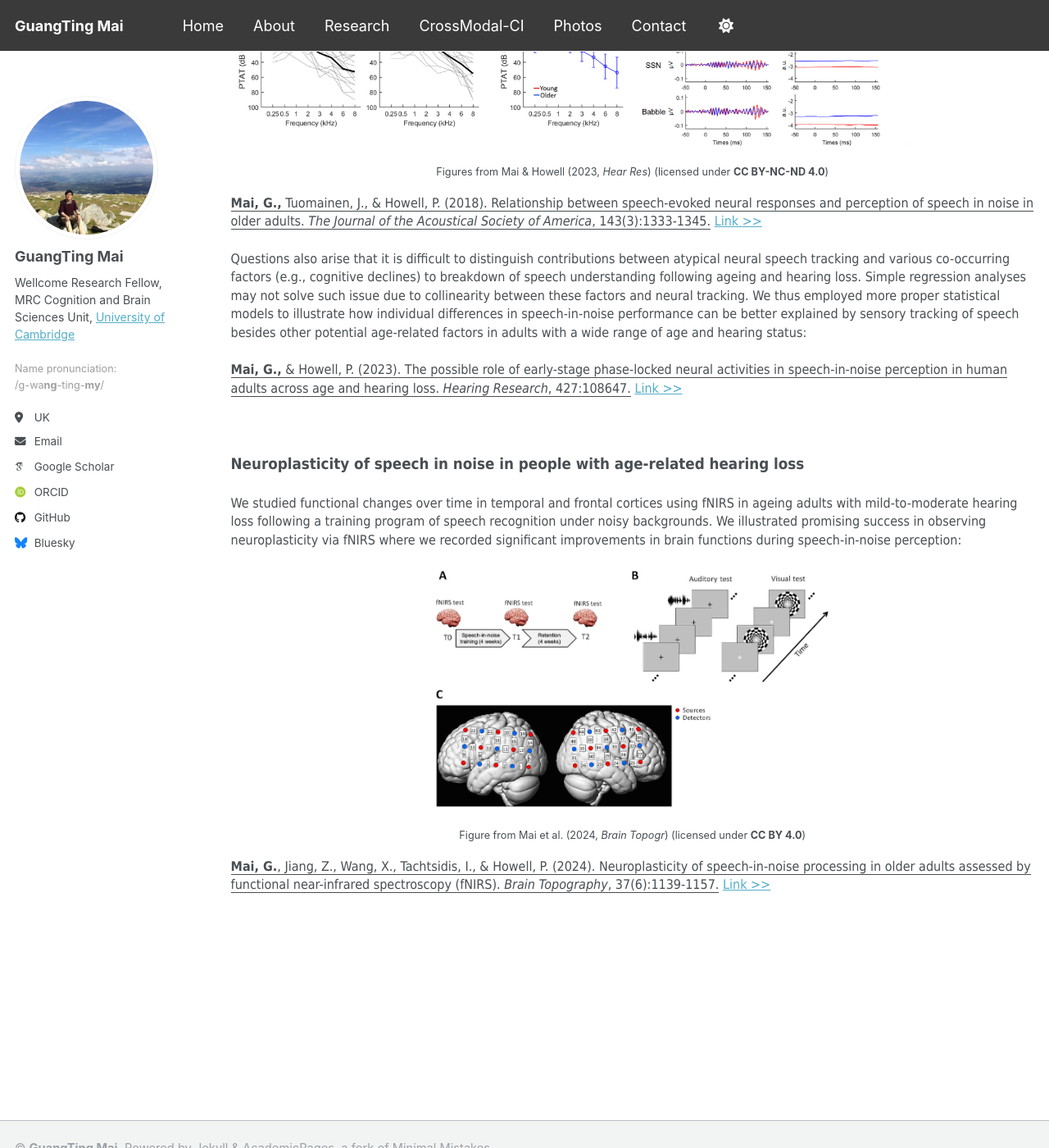
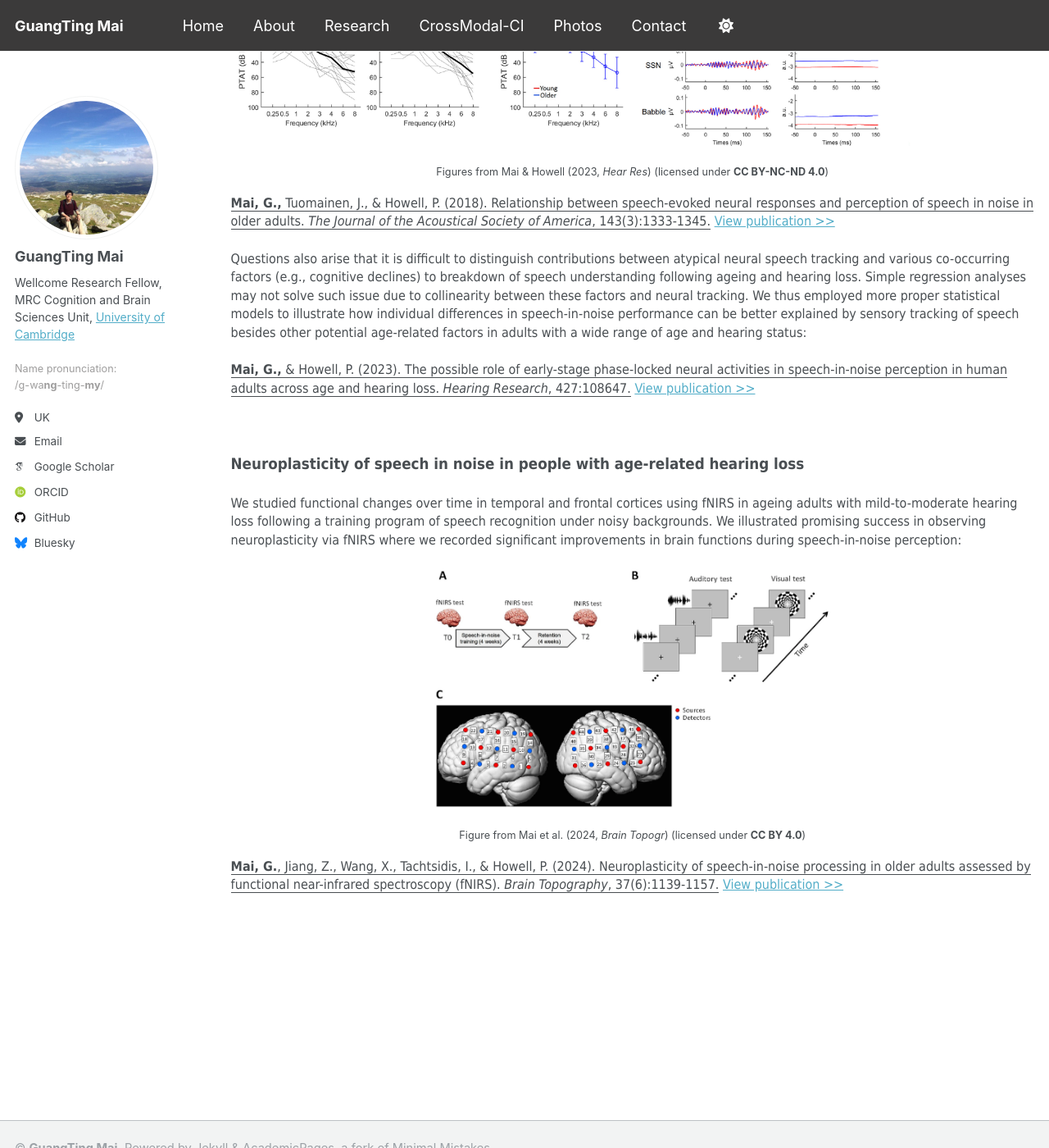
Before and after one commit to guangtingmai/guangtingmai.github.io, a Jekyll site: the page built from _pages/neuraltrack-hearingloss.html, in a window 1280 px wide and 1400 px high, scrolled down 372 px. Shown: the whole window at 82% size. Built offline with Jekyll 4.4.1, drawn with Linux system fonts in a browser that asks for light colours; some web fonts are replaced.

Commit message:
Update neuraltrack-hearingloss.html

```diff
--- a/_pages/neuraltrack-hearingloss.html
+++ b/_pages/neuraltrack-hearingloss.html
@@ -17,13 +17,13 @@
   <img src="https://guangtingmai.github.io/images/HearRes2.png" width="35%">
 </p>
 <p style="text-align:center;font-size:9.5pt;line-height:1.4;display: block;">Figures from Mai & Howell (2023, <i>Hear Res</i>) (licensed under <strong>CC BY-NC-ND 4.0</strong>)</p>
-<p><span style="font-size: 12pt;font-family: Tahoma;line-height: 1.4;display: block;margin-bottom: 0.1vh"><u><strong>Mai, G.,</strong> Tuomainen, J., & Howell, P. (2018). Relationship between speech-evoked neural responses and perception of speech in noise in older adults. <i>The Journal of the Acoustical Society of America</i>, 143(3):1333-1345.</u> <a href="https://pubs.aip.org/asa/jasa/article-abstract/143/3/1333/609610/Relationship-between-speech-evoked-neural?redirectedFrom=fulltext">Link >></a></span></p>
+<p><span style="font-size: 12pt;font-family: Tahoma;line-height: 1.4;display: block;margin-bottom: 0.1vh"><u><strong>Mai, G.,</strong> Tuomainen, J., & Howell, P. (2018). Relationship between speech-evoked neural responses and perception of speech in noise in older adults. <i>The Journal of the Acoustical Society of America</i>, 143(3):1333-1345.</u> <a href="https://pubs.aip.org/asa/jasa/article-abstract/143/3/1333/609610/Relationship-between-speech-evoked-neural?redirectedFrom=fulltext">View publication >></a></span></p>
 <p><span style="font-size: 12pt;font-family: Tahoma;line-height: 1.4;display: block;margin-bottom: 0.1vh">Questions also arise that it is difficult to distinguish
   contributions between atypical neural speech tracking and various co-occurring factors (e.g., cognitive declines) to breakdown of speech understanding
   following ageing and hearing loss. Simple regression analyses may not solve such issue due to collinearity between these factors and neural
   tracking. We thus employed more proper statistical models to illustrate how individual differences in speech-in-noise performance can be better
   explained by sensory tracking of speech besides other potential age-related factors in adults with a wide range of age and hearing status:</span></p>
-<p><span style="font-size: 12pt;font-family: Tahoma;line-height: 1.4;display: block;margin-bottom: 0.1vh"><u><strong>Mai, G.,</strong> & Howell, P. (2023). The possible role of early-stage phase-locked neural activities in speech-in-noise perception in human adults across age and hearing loss. <i>Hearing Research</i>, 427:108647.</u> <a href="https://www.sciencedirect.com/science/article/pii/S0378595522002155">Link >></a></span></p>
+<p><span style="font-size: 12pt;font-family: Tahoma;line-height: 1.4;display: block;margin-bottom: 0.1vh"><u><strong>Mai, G.,</strong> & Howell, P. (2023). The possible role of early-stage phase-locked neural activities in speech-in-noise perception in human adults across age and hearing loss. <i>Hearing Research</i>, 427:108647.</u> <a href="https://www.sciencedirect.com/science/article/pii/S0378595522002155">View publication >></a></span></p>
 <br>
 <p><span style="font-size: 14pt;font-family: Tahoma;line-height: 1.4;display: block;margin-bottom: 0.1vh"><strong>Neuroplasticity of speech in noise in people with age-related hearing loss</strong></span></p>
 <p><span style="font-size: 12pt;font-family: Tahoma;line-height: 1.4;display: block;margin-bottom: 0.1vh">We studied functional changes over time in temporal and
@@ -34,4 +34,4 @@
   <img src="https://guangtingmai.github.io/images/braintop.png" width="50%">
 </p>
 <p style="text-align:center;font-size:9.5pt;line-height:1.4;display: block;">Figure from Mai et al. (2024, <i>Brain Topogr</i>) (licensed under <strong>CC BY 4.0</strong>)</p>
-<p><span style="font-size: 12pt;font-family: Tahoma;line-height: 1.4;display: block;margin-bottom: 0.1vh"><u><strong>Mai, G.</strong>, Jiang, Z., Wang, X., Tachtsidis, I., & Howell, P. (2024). Neuroplasticity of speech-in-noise processing in older adults assessed by functional near-infrared spectroscopy (fNIRS). <i>Brain Topography</i>, 37(6):1139-1157.</u> <a href="https://link.springer.com/article/10.1007/s10548-024-01070-2">Link >></a></span></p>
+<p><span style="font-size: 12pt;font-family: Tahoma;line-height: 1.4;display: block;margin-bottom: 0.1vh"><u><strong>Mai, G.</strong>, Jiang, Z., Wang, X., Tachtsidis, I., & Howell, P. (2024). Neuroplasticity of speech-in-noise processing in older adults assessed by functional near-infrared spectroscopy (fNIRS). <i>Brain Topography</i>, 37(6):1139-1157.</u> <a href="https://link.springer.com/article/10.1007/s10548-024-01070-2">View publication >></a></span></p>
```
